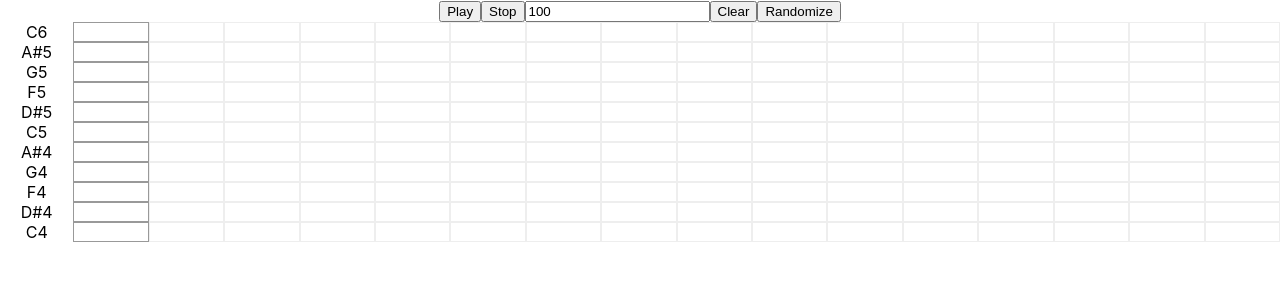
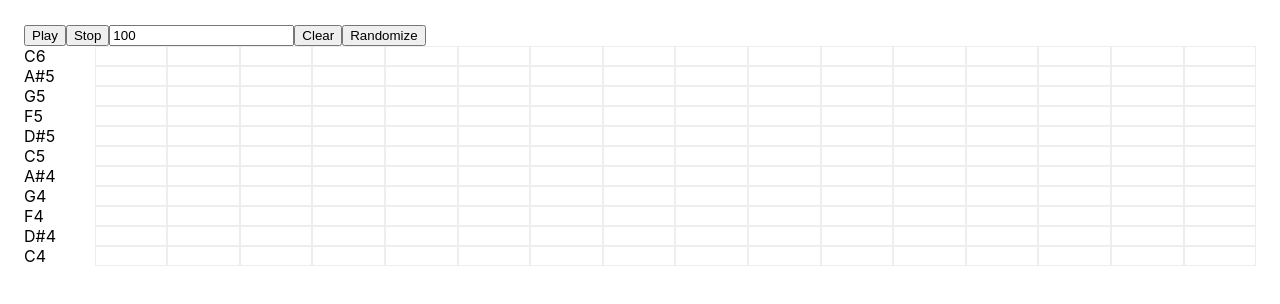
Before and after one commit to oshibka404/sequencer, a React (Create React App) app: page / in a window 1280 px wide. Shown: the top 304 px of the page. Built offline with nearby package versions, Linux system fonts and the light colour scheme.

Commit message:
Batch editing, clicks and lags removal

```diff
--- a/src/components/App.css
+++ b/src/components/App.css
@@ -1,5 +1,12 @@
+html, body, #root {
+  height: 100%;
+  box-sizing: border-box;
+}
+
 .App {
-  text-align: center;
   display: flex;
   flex-direction: column;
+  padding: 24px;
+  height: 100%;
+  box-sizing: border-box;
 }
--- a/src/components/App.tsx
+++ b/src/components/App.tsx
@@ -23,31 +23,53 @@ function getRandomSequence(): Track[] {
 
 const initialSequence = getEmptySequence();
 
-let playTimeoutID : number;
+let playIntervalID : number;
 
 const App: React.FC = () => {
   const [sequence, setSequence] = useState(initialSequence);
   const [isPlaying, setIsPlaying] = useState(false);
   const [tempo, setTempo] = useState(100);
-  const [currentStep, setCurrentStep] = useState(0);
+  const [isEditing, setIsEditing] = useState(false);
+  let [currentStep, setCurrentStep] = useState<number>();
 
   useEffect(() => {
     if (isPlaying) {
       const sixteenthTime = 60000 / tempo / 4;
-      playTimeoutID = window.setTimeout(() => {
-        setCurrentStep((currentStep + 1) % totalSteps);
+      playIntervalID = window.setInterval(() => {
+        if (currentStep === undefined) {
+          currentStep = 0;
+        }
+        setCurrentStep(currentStep++ % totalSteps);
       }, sixteenthTime);
     } else {
-      clearTimeout(playTimeoutID);
+      window.clearInterval(playIntervalID);
     }
-  }, [isPlaying, tempo, currentStep]);
+  }, [isPlaying]);
+
+  useEffect(() => {
+    window.clearInterval(playIntervalID);
+    if (isPlaying) {
+      const sixteenthTime = 60000 / tempo / 4;
+      playIntervalID = window.setInterval(() => {
+        if (currentStep === undefined) {
+          currentStep = 0;
+        }
+        setCurrentStep(currentStep++ % totalSteps);
+      }, sixteenthTime);
+    }
+  }, [tempo]);
+
 
   return (
-    <div className="App">
+    <div
+      className="App"
+      onMouseUp={(e) => {
+      setIsEditing(false);
+    }}>
       <div className="controls">
         <button onClick={() => setIsPlaying(!isPlaying)}>{isPlaying ? 'Pause' : 'Play'}</button>
         <button onClick={() => {
-          setCurrentStep(0);
+          setCurrentStep(undefined);
           setIsPlaying(false);
         }}>Stop</button>
         <input type="number" value={tempo} onChange={(e) => setTempo(parseInt(e.target.value))} />
@@ -61,6 +83,8 @@ const App: React.FC = () => {
             key={track.pitch}
             initialTrack={track}
             currentStep={currentStep}
+            isEditing={isEditing}
+            setIsEditing={setIsEditing}
           />
         ))
       }
--- a/src/components/Sequencer/Step/Step.tsx
+++ b/src/components/Sequencer/Step/Step.tsx
@@ -5,12 +5,25 @@ interface Props {
     value: number;
     pitch: number;
     isCurrent: boolean;
-    setStep(e: React.MouseEvent): void;
+    toggleStep(e: React.MouseEvent): void;
+    isEditing: boolean;
+    setIsEditing(isEditing: boolean): void;
 }
 
 const Step: React.FC<Props> = (props: Props) => {
     return (
-        <div className={`Step ${props.isCurrent ? 'Step-current' : ''}`} onClick={props.setStep}>
+        <div
+            className={`Step ${props.isCurrent ? 'Step-current' : ''}`}
+            onMouseDown={(e) => {
+                props.toggleStep(e);
+                props.setIsEditing(true);
+            }}
+            onMouseEnter={(e) => {
+                if (props.isEditing) {
+                    props.toggleStep(e);
+                }
+            }}
+        >
             <div className={`Step-content ${props.value > 0 ? 'Step-active' : ''}`} style={{opacity: props.value ? 0.3 + 0.7 * props.value : 1}}></div>
         </div>
     );
--- a/src/components/Sequencer/Track/Track.tsx
+++ b/src/components/Sequencer/Track/Track.tsx
@@ -10,8 +10,10 @@ export interface Track {
 }
 
 interface Props {
-    initialTrack: Track,
-    currentStep: number
+    initialTrack: Track;
+    currentStep?: number;
+    isEditing: boolean;
+    setIsEditing(isEditing: boolean): void;
 }
 
 const TrackView: React.FC<Props> = (props: Props) => {
@@ -24,10 +26,14 @@ const TrackView: React.FC<Props> = (props: Props) => {
     }, [props.initialTrack]);
 
     useEffect(() => {
-        const value = track.steps[props.currentStep];
-        if (value && gainNode) {
-            gainNode.gain.setTargetAtTime(value, ctx.currentTime, 0.03);
-            gainNode.gain.setTargetAtTime(0, ctx.currentTime + 0.03, 0.3);
+        if (props.currentStep !== undefined) {
+            const value = track.steps[props.currentStep];
+            if (value && gainNode) {
+                gainNode.gain.cancelScheduledValues(ctx.currentTime);
+                gainNode.gain.setValueAtTime(gainNode.gain.value ? gainNode.gain.value : 0.000001, ctx.currentTime);
+                gainNode.gain.exponentialRampToValueAtTime(value, ctx.currentTime + 0.1);
+                gainNode.gain.exponentialRampToValueAtTime(0.000001, ctx.currentTime + 0.3);
+            }
         }
     }, [props.currentStep, gainNode, track.steps]);
 
@@ -61,7 +67,9 @@ const TrackView: React.FC<Props> = (props: Props) => {
                         value={value}
                         pitch={track.pitch}
                         isCurrent={props.currentStep === index}
-                        setStep={() => setStep(index, value ? 0 : 1)}
+                        toggleStep={() => setStep(index, value ? 0 : 1)}
+                        setIsEditing={props.setIsEditing}
+                        isEditing={props.isEditing}
                     />
                 ))
             }
```
